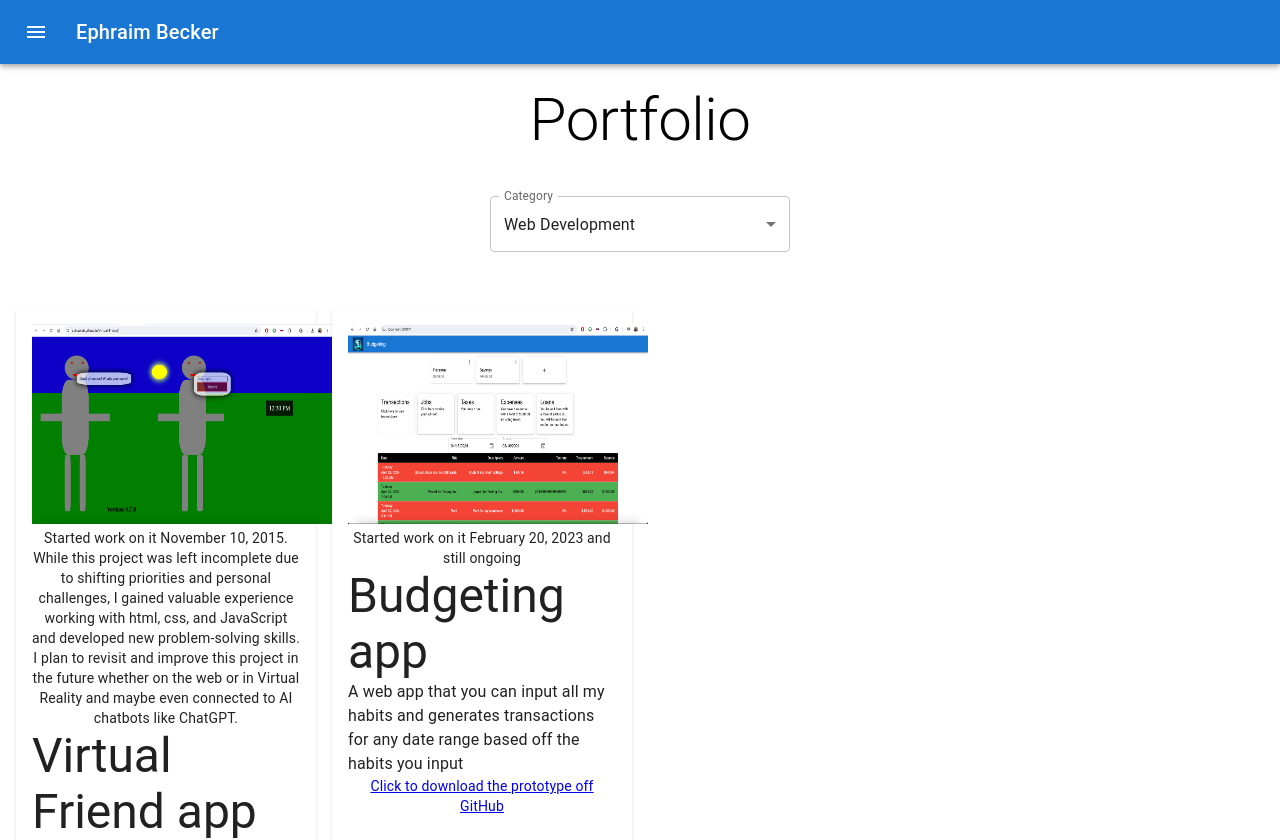
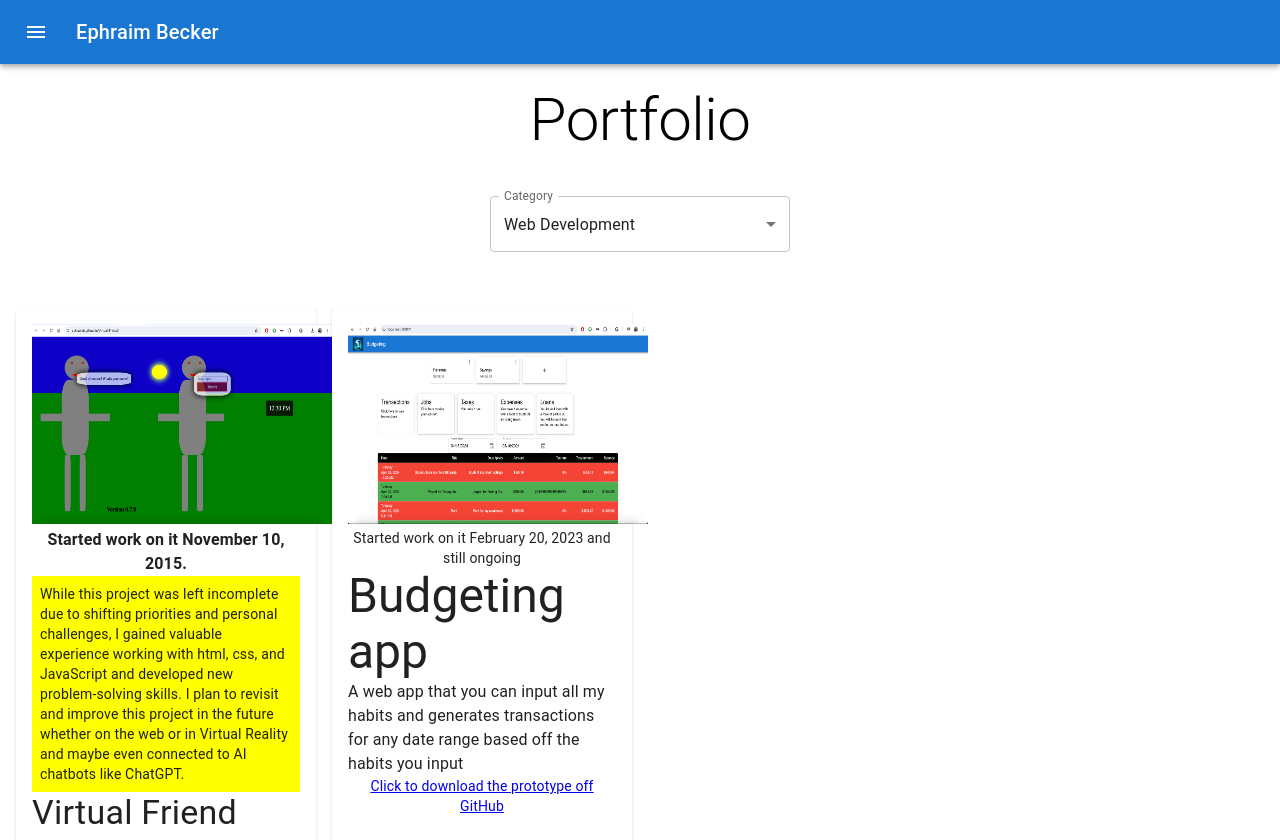
Before and after one commit to EphraimB/ephraim-becker-v2, a Next.js app: page /portfolio in a window 1280 px wide. Shown: the top 840 px of the page. Built offline with nearby package versions, Linux system fonts and the light colour scheme.

Commit message:
Put the notice in yellow.

```diff
--- a/components/WebDevelopmentProjects.tsx
+++ b/components/WebDevelopmentProjects.tsx
@@ -18,11 +18,17 @@ export default function WebDevelopmentProjects() {
             height={200}
           />
           <Typography
+            variant="body1"
+            component="p"
+            sx={{ textAlign: "center", fontWeight: "bold" }}
+          >
+            Started work on it {dayjs("2015-11-10").format("MMMM DD, YYYY")}.
+          </Typography>
+          <Typography
             variant="body2"
             component="p"
-            sx={{ textAlign: "center" }}
+            sx={{ backgroundColor: "yellow", p: 1 }}
           >
-            Started work on it {dayjs("2015-11-10").format("MMMM DD, YYYY")}.
             While this project was left incomplete due to shifting priorities
             and personal challenges, I gained valuable experience working with
             html, css, and JavaScript and developed new problem-solving skills.
@@ -30,7 +36,7 @@ export default function WebDevelopmentProjects() {
             the web or in Virtual Reality and maybe even connected to AI
             chatbots like ChatGPT.
           </Typography>
-          <Typography variant="h3" component="h3">
+          <Typography variant="h4" component="h3">
             Virtual Friend app
           </Typography>
           <Typography variant="body1" component="h4">
```
